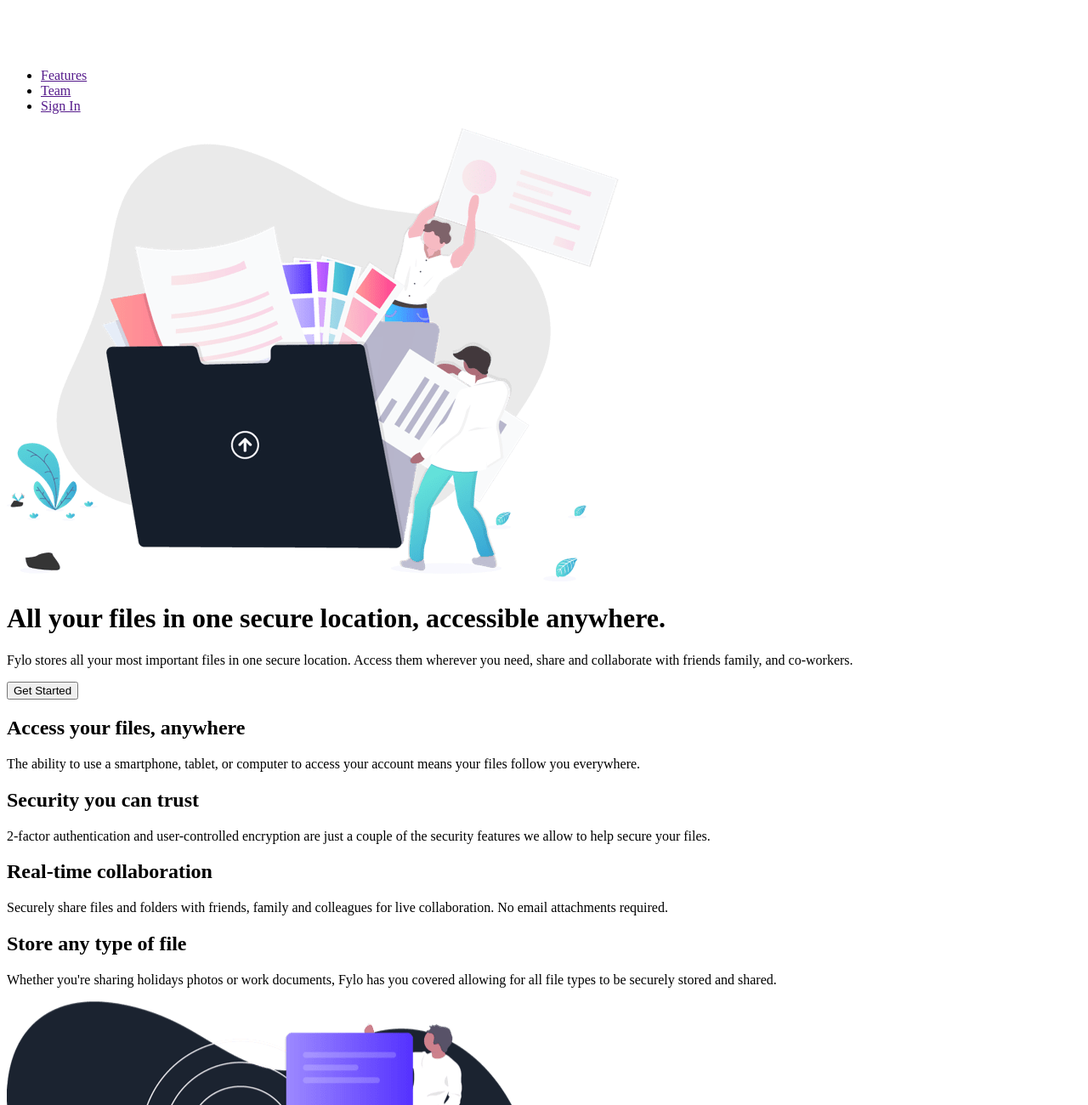
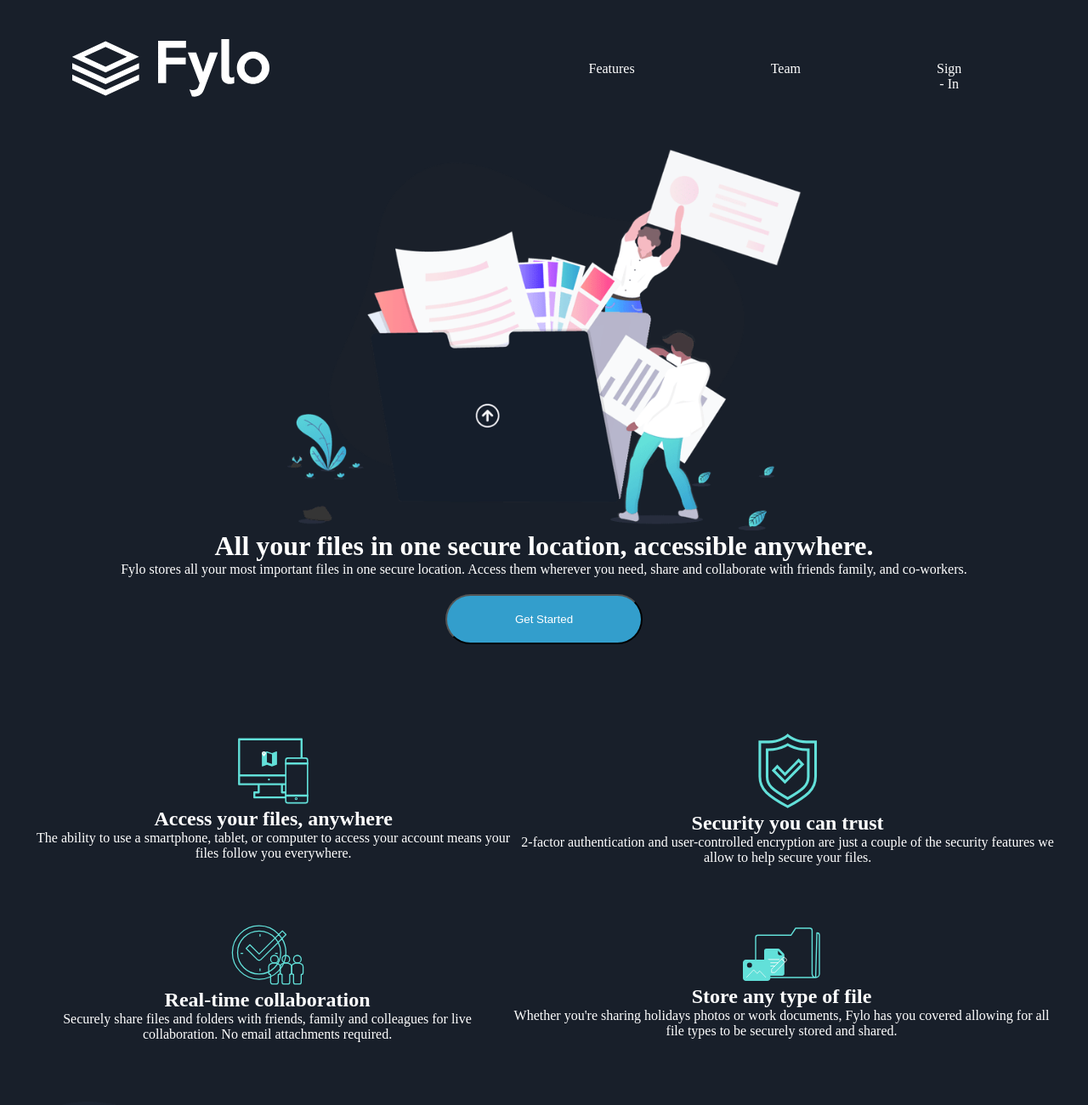
Before and after one commit to Itzideltoro/Fylo-proyecto, a plain HTML site: page index.html in a window 1280 px wide. Shown: the top 1300 px of the page at 85% size. Drawn offline with Linux system fonts and the light colour scheme.

Commit message:
Fylo-pag1

```diff
--- a/css/style.scss
+++ b/css/style.scss
@@ -2,19 +2,155 @@
 $email: hsl(217, 28%, 15%);
 $footer:hsl(216, 53%, 9%);
 $testimonio:hsl(219, 30%, 18%);
-$neutro:hsl(0, 0%, 100%)
-$ralewey: font-family: 'Raleway', sans-serif;
-$opensans: font-family: 'Open Sans', sans-serif;
+$neutro:hsl(0, 0%, 100%);
+$raleway: font-family 'Raleway', sans-serif;
+$opensans: font-family 'Open Sans', sans-serif;
+$Cyan:hsl(176, 68%, 64%);
+$Blue:hsl(198, 60%, 50%);
 
 
-*{
-    margin: 0 auto;
-    padding: 0;
-    box-sizing: border-box;
-    background-color: $darkblue;
-    @media screen and (max-width:1440px) and (min-width:375px){
-        background-color:$darkblue;
-    }
 
-    }
+* {
+   margin: 0px;
+   padding: 0px;
+   box-sizing: content-box;
+   background-color: $darkblueback;
+   $raleway: font-family 'Raleway', sans-serif;
+   $opensans: font-family 'Open Sans', sans-serif;
+
+
 }
+
+.logo{
+   width: 20%;
+   height: 8%;
+}
+
+.header{
+   padding: 35px;
+   text-align: center;
+}
+
+.img-intro{
+   width: 50%;
+}
+
+
+
+nav{
+   display: flex;
+   justify-content: space-between;
+   flex-direction: row;
+   margin-left: 50px;
+   margin-top: 10px;
+
+   div ul{
+      display: flex;
+      justify-content: space-between;
+      padding: 7px;
+      width: 50%;
+      list-style:none;
+
+   }
+
+   ul li a{
+      justify-content: space-evenly;
+      padding: 20px 80px;
+      flex-direction: row;
+      text-decoration: none;
+      color: $neutro;
+      display: block;
+
+   }
+
+   a:hover{
+      background: $neutro;
+      color: $footer;
+      transition: 0.4s;
+      border-radius: 50px;
+   }
+}
+
+.div-2{
+   align-content: space-between;
+   display: flex;
+   flex-direction: column;
+   align-items: center;
+   margin-top: 40px;
+
+   h1 {
+      color: $neutro;
+   }
+   p{
+      color: $neutro;
+
+   }
+
+   .btn-1{
+      padding: 20px 80px;
+      border-radius: 50px;
+      margin-top: 20px;
+      background-color:$Blue;
+      color: $neutro;
+   }
+
+}
+
+.img1-4{
+   display: flex;
+   flex-direction: column;
+   align-items: center;
+   padding: 35px;
+   text-align: center;
+
+
+   .img-1{
+      color: $neutro;
+      text-align: center;
+      margin-bottom: 35px;
+      margin-top: 35px;
+
+   }
+   @media screen and ( min-width: 768px){
+      .flex-container{
+         display: flex;
+         justify-content: space-between;
+         align-items: center;
+      }
+
+   }
+
+
+}
+
+.mypc{
+   height: 10%;
+   width: 10%;
+   margin-left: 20%;
+}
+
+
+
+
+.sec{
+   height: 10%;
+   width: 10%;
+   margin-bottom: 50%;
+   margin-left: 60%;
+
+}
+
+
+
+
+   .coll{
+      height: 10%;
+      width: 10%;
+   }
+
+
+
+      .file{
+         height: 10%;
+         width: 10%;
+      }
--- a/index.html
+++ b/index.html
@@ -1,56 +1,92 @@
 <!DOCTYPE html>
 <html lang="en">
+
 <head>
   <meta charset="UTF-8">
-  <meta name="viewport" content="width=device-width, initial-scale=1.0"> <!-- displays site properly based on user's device -->
+  <meta name="viewport" content="width=device-width, initial-scale=1.0">
+  <!-- displays site properly based on user's device -->
   <link rel="icon" type="image/png" sizes="32x32" href="./images/favicon-32x32.png">
   <link rel="stylesheet" href="css/style.css">
-  <link href="https://fonts.googleapis.com/css2?family=Raleway:ital,wght@0,200;0,300;1,100&display=swap" rel="stylesheet">
+  <link href="https://fonts.googleapis.com/css2?family=Raleway:ital,wght@0,200;0,300;1,100&display=swap"
+    rel="stylesheet">
   <link href="https://fonts.googleapis.com/css2?family=Open+Sans:ital,wght@0,300;1,400&display=swap" rel="stylesheet">
   <title>Fylo</title>
 
   <!-- Feel free to remove these styles or customise in your own stylesheet 👍 -->
   <style>
-    .attribution { font-size: 11px; text-align: center; }
-    .attribution a { color: hsl(228, 45%, 44%); }
+    .attribution {
+      font-size: 11px;
+      text-align: center;
+    }
+
+    .attribution a {
+      color: hsl(228, 45%, 44%);
+    }
   </style>
 </head>
+
 <body>
-  <header>
+  <header class="header">
     <nav>
-      <img src="images/logo.svg" alt="logo" />
+      <img src="images/logo.svg" alt="logo" class="logo" />
       <div>
         <ul>
           <li><a href="">Features</a></li>
           <li><a href="">Team</a></li>
-        <li><a href="">Sign In</a></li>
+          <li><a href="">Sign - In</a></li>
         </ul>
       </div>
     </nav>
-    <div>
-      <img src="images/illustration-intro.png" alt="intro">
+    <div class="div-2">
+      <img src="images/illustration-intro.png" alt="intro" class="img-intro">
       <h1>All your files in one secure location, accessible anywhere.</h1>
       <p>Fylo stores all your most important files in one secure location. Access them wherever
         you need, share and collaborate with friends family, and co-workers.</p>
-      <button>Get Started</button>
+      <button class="btn-1">Get Started</button>
     </div>
   </header>
-  <article class="img-1"><h2>Access your files, anywhere</h2><p>The ability to use a smartphone, tablet, or computer to access your account means your
-    files follow you everywhere.</p></article>
-  <article  class="img-2"><h2> Security you can trust</h2><p> 2-factor authentication and user-controlled encryption are just a couple of the security
-    features we allow to help secure your files.</p></article>
-  <article class="img-3"><h2> Real-time collaboration</h2><p>Securely share files and folders with friends, family and colleagues for live collaboration.
-    No email attachments required.</p></article>
-  <article class="img-4"><h2>Store any type of file</h2><p> Whether you're sharing holidays photos or work documents, Fylo has you covered allowing for all
-    file types to be securely stored and shared.</p></article>
-    <div><img src="images/illustration-stay-productive.png" alt="productive"><h2>Stay productive, wherever you are</h2><p>Never let location be an issue when accessing your files. Fylo has you covered for all of your file
+  <section class="img1-4">
+    <div class="flex-container">
+    <div class="img-1">
+      <img src="images/icon-access-anywhere.svg" alt="cp">
+      <h2> Access your files, anywhere</h2>
+      <p>The ability to use a smartphone, tablet, or computer to access your account means your
+        files follow you everywhere.</p>
+    </div>
+      <div class="img-1">
+        <img src="images/icon-security.svg" alt="sec">
+        <h2> Security you can trust</h2>
+        <p> 2-factor authentication and user-controlled encryption are just a couple of the security
+          features we allow to help secure your files.</p>
+        </div>
+    </div>
+    <div class="flex-container">
+    <div class="img-1">
+      <img src="images/icon-collaboration.svg" alt="coll">
+      <h2> Real-time collaboration</h2>
+      <p>Securely share files and folders with friends, family and colleagues for live collaboration.
+        No email attachments required.</p>
+    </div>
+    <div class="img-1">
+      <img src="images/icon-any-file.svg" alt="file">
+      <h2>Store any type of file</h2>
+      <p> Whether you're sharing holidays photos or work documents, Fylo has you covered allowing for all
+        file types to be securely stored and shared.</p>
+    </div>
+    </div>
+  </section>
+  <div class="img2">
+    <img src="images/illustration-stay-productive.png" alt="productive">
+    <h2>Stay productive, wherever you are</h2>
+    <p>Never let location be an issue when accessing your files. Fylo has you covered for all of your file
       storage needs.
 
       Securely share files and folders with friends, family and colleagues for live collaboration. No email
       attachments required.
-    ......<a href="images/icon-arrow.svg">See how Fylo works</a></p></div>
+      ......<a href="images/icon-arrow.svg">See how Fylo works</a></p>
+  </div>
   <section>
-      <img src="images/bg-quotes.png" alt="comillas"> >
+    <img src="images/bg-quotes.png" alt="comillas">
     <article>
       <p>Fylo has improved our team productivity by an order of magnitude. Since making the switch our team has
         become a well-oiled collaboration machine.</p>
@@ -75,7 +111,7 @@
     <p>It only takes a minute to sign up and our free starter tier is extremely generous. If you have any
       questions, our support team would be happy to help you.</p>
     <label for="email">email@example.com>></label>
-      <input typye="text"id="emal" name="email"><br><br>
+    <input typye="text" id="emal" name="email"><br><br>
     <button>Get early access today</button>
   </section>
   <footer>
@@ -107,4 +143,5 @@
 
   </footer>
 </body>
+
 </html>
```
Also changed, not shown: css/style.css, 1 other file. Lines whose indentation alone changed are shown as unchanged.
